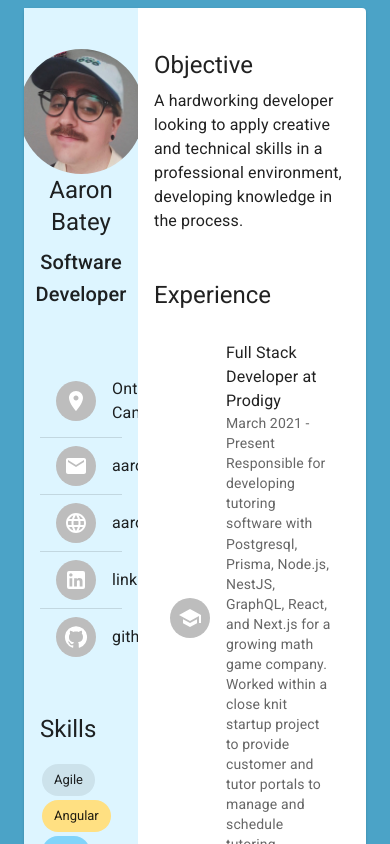
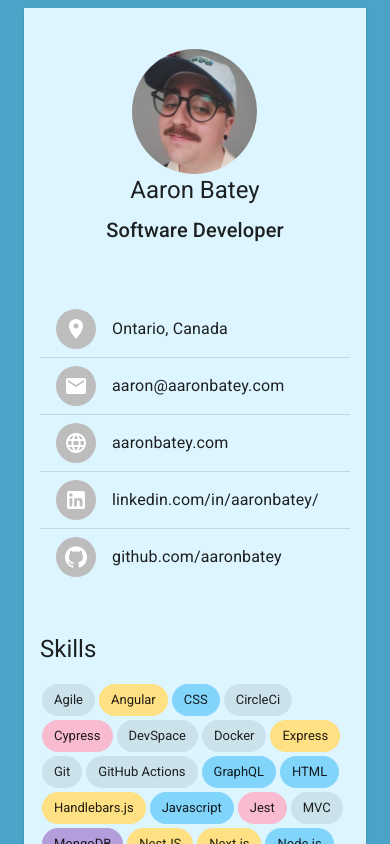
Before and after one commit to aaronbatey/resume, a Next.js app: page /resume in a window 390 px wide. Shown: the top 844 px of the page. Built offline with nearby package versions, Linux system fonts and the light colour scheme.

Commit message:
responsive

```diff
--- a/src/components/ResumePage/ResumeLeftCol/ResumeLeftCol.tsx
+++ b/src/components/ResumePage/ResumeLeftCol/ResumeLeftCol.tsx
@@ -12,7 +12,7 @@ const PrimaryGrid = styled(Grid)`
 
 const ResumeLeftCol = () => {
   return (
-    <PrimaryGrid item xs={4}>
+    <PrimaryGrid item xs={12} md={4}>
       <ResumePersonalDetails />
       <ResumeContactInfo />
       <ResumeSkills />
--- a/src/components/ResumePage/ResumeRightCol/ResumeRightCol.tsx
+++ b/src/components/ResumePage/ResumeRightCol/ResumeRightCol.tsx
@@ -11,7 +11,7 @@ const SecondaryGrid = styled(Grid)`
 
 const ResumeRightCol = () => {
   return (
-    <SecondaryGrid container item xs={8} spacing={2}>
+    <SecondaryGrid container item xs={12} md={8} spacing={2}>
       <Grid item xs={12}>
         <ResumeObjective />
         <ResumeExperience />
```
Also changed, not shown: 1 other file (tests, documents, lock files or other folders).
